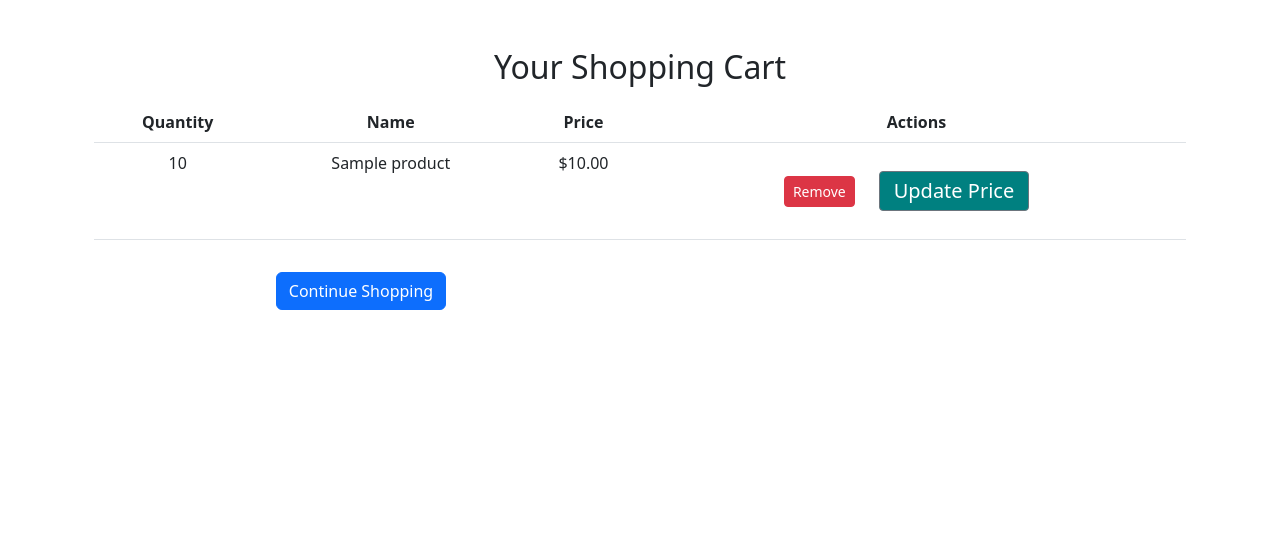
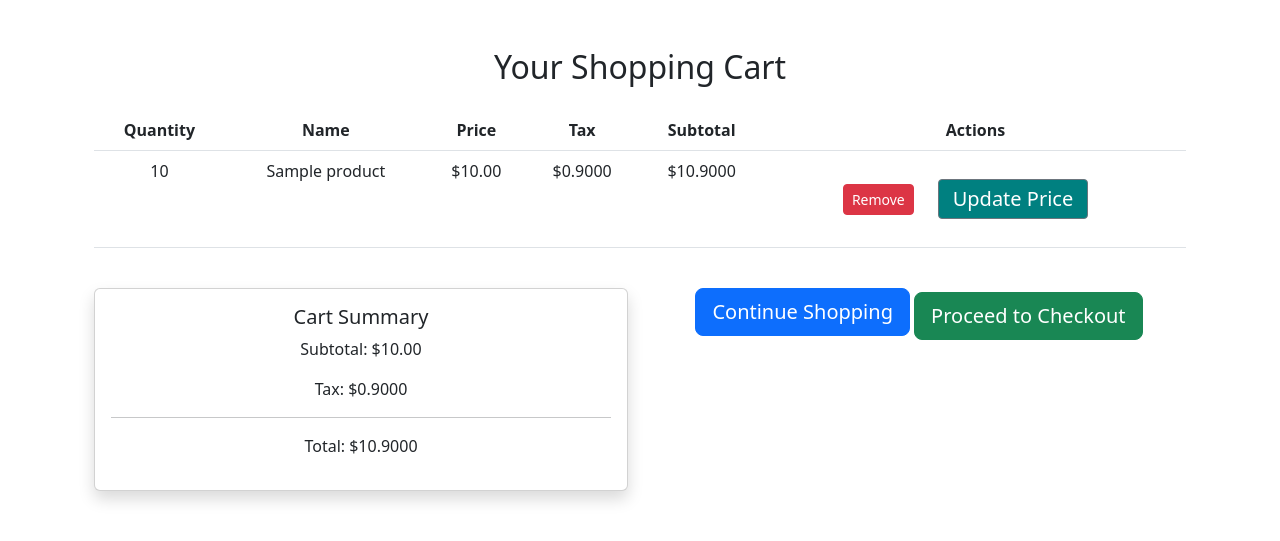
Before and after one commit to morskmorsk/usk-9, a Django app: page /cart/ in a window 1280 px wide. Shown: the part 56-597 px from the top of the page. Run offline with Django 4.2, Linux system fonts and the light colour scheme; a user stored in the database is signed in; tables that the repository leaves empty hold one stand-in row (values such as "Sample post").

Commit message:
Refactor shopping cart calculations and update shopping cart template

```diff
--- a/mysite/store/models.py
+++ b/mysite/store/models.py
@@ -395,14 +395,21 @@ class ShoppingCart(models.Model):
     created_at = models.DateTimeField(auto_now_add=True)
     updated_at = models.DateTimeField(auto_now=True)
 
-    def tax(self):
-        pass
+    def calculate_subtotal(self):
+        subtotal = Decimal('0.00')
+        for item in self.details.all():
+            subtotal += item.price
+        return subtotal
 
-    def subtotal(self):
-        pass
+    def calculate_tax(self):
+        tax = Decimal('0.00')
+        tax = self.calculate_subtotal() * TAX_RATE
+        return tax
 
-    def total(self):
-        pass
+    def calculate_total(self):
+        total = Decimal('0.00')
+        total = self.calculate_subtotal() + self.calculate_tax()
+        return total
 
     def __str__(self):
         return f"Shopping Cart for {self.user.username}"
@@ -418,38 +425,27 @@ class ShoppingCartDetail(models.Model):
     created_at = models.DateTimeField(auto_now_add=True)
     updated_at = models.DateTimeField(auto_now=True)
 
+    # def item_subtotal(self):
+    #     try:
+    #         return (self.price * self.quantity)
+    #     except:
+    #         return Decimal('999.99')
+
     def item_tax(self):
         try:
             product_department = self.product.department
             if product_department.taxable:
-                return self.price * self.quantity * TAX_RATE  # TAX_RATE is a Decimal object
+                return self.price * TAX_RATE  # TAX_RATE is a Decimal object
             else:
                 return Decimal('0.00')
-        except:
-            return Decimal('0.00')
-
-    def item_subtotal(self):
-        try:
-            return (self.price * self.quantity)
         except:
             return Decimal('999.99')
 
     def item_total(self):
         try:
-            return self.item_subtotal() + self.item_tax()
+            return self.price + self.item_tax()
         except:
-            return Decimal('99999.99')
-
-    # def save(self, *args, **kwargs):
-    #     if self.pk:
-    #         old_item = ShoppingCartDetail.objects.get(pk=self.pk)
-    #         if old_item.quantity != self.quantity:
-    #             # Update inventory reservation based on the new quantity
-    #             difference = self.quantity - old_item.quantity
-    #             product_inventory = Inventory.objects.get(product=self.product)
-    #             product_inventory.quantity_reserved += difference
-    #             product_inventory.save()
-    #     super(ShoppingCartDetail, self).save(*args, **kwargs)
+            return Decimal('999.99')
 
     def __str__(self):
         return f"Item: {self.product.name} in Cart {self.cart.id} - Quantity: {self.quantity}"
--- a/mysite/store/templates/store/shopping_cart_list.html
+++ b/mysite/store/templates/store/shopping_cart_list.html
@@ -1,14 +1,16 @@
 {% extends "base.html" %}
 {% block content %}
-<div class="container mt-4">
-  <h2 class="mb-3">Your Shopping Cart</h2>
-  <div class="table-responsive">
+<div class="container mt-5">
+  <h2 class="mb-4">Your Shopping Cart</h2>
+  <div class="table-responsive mb-4">
     <table class="table table-hover">
       <thead class="thead-light">
         <tr>
           <th scope="col">Quantity</th>
           <th scope="col">Name</th>
           <th scope="col">Price</th>
+          <th scope="col">Tax</th>
+          <th scope="col">Subtotal</th>
           <th scope="col">Actions</th>
         </tr>
       </thead>
@@ -18,6 +20,8 @@
           <td>{{ detail.quantity }}</td>
           <td>{{ detail.product.name }}</td>
           <td>${{ detail.price }}</td>
+          <td>${{ detail.item_tax }}</td>
+          <td>${{ detail.item_total }}</td>
           <td>
             <form method="post" action="{% url 'remove_from_cart' detail.id %}" class="d-inline">
               {% csrf_token %}
@@ -30,22 +34,30 @@
           </td>
         </tr>
         {% empty %}
-          <tr>
-            <td colspan="4" class="text-center">Your cart is empty.</td>
-          </tr>
+        <tr>
+          <td colspan="4" class="text-center">Your cart is empty.</td>
+        </tr>
         {% endfor %}
       </tbody>
     </table>
   </div>
-  <div class="row mt-3">
-    <div class="col-6">
-      <a href="{% url 'home' %}" class="btn btn-primary">Continue Shopping</a>
+
+  <div class="row">
+    <div class="col-lg-6 mb-3">
+      <div class="card shadow">
+        <div class="card-body">
+          <h5 class="card-title">Cart Summary</h5>
+          <p>Subtotal: ${{ cart.subtotal }}</p>
+          <p>Tax: ${{ cart.tax }}</p>
+          <hr />
+          <p class="font-weight-bold">Total: ${{ cart.total }}</p>
+        </div>
+      </div>
     </div>
-    {% comment %}
-    <div class="col-6 text-right">
-      <a href="{% url 'checkout' %}" class="btn btn-success">Checkout</a>
+    <div class="col-lg-6 mb-3">
+      <a href="{% url 'home' %}" class="btn btn-primary btn-lg btn-block mb-2">Continue Shopping</a>
+      <a href="{% url 'home' %}" class="btn btn-success btn-lg btn-block">Proceed to Checkout</a>
     </div>
-    {% endcomment %}
   </div>
 </div>
 {% endblock %}
--- a/mysite/store/views.py
+++ b/mysite/store/views.py
@@ -85,6 +85,16 @@ class ShoppingCartView(LoginRequiredMixin, DetailView):
     def get_object(self, queryset=None):
         return ShoppingCart.objects.get(user=self.request.user)
 
+    def get_context_data(self, **kwargs):
+        context = super().get_context_data(**kwargs)
+        cart = self.get_object()
+        context['cart'] = {
+            'subtotal': cart.calculate_subtotal(),
+            'tax': cart.calculate_tax(),
+            'total': cart.calculate_total(),
+        }
+        return context
+
 
 class RemoveFromCartDetailView(LoginRequiredMixin, DeleteView):
     def post(self, request, *args, **kwargs):
```
